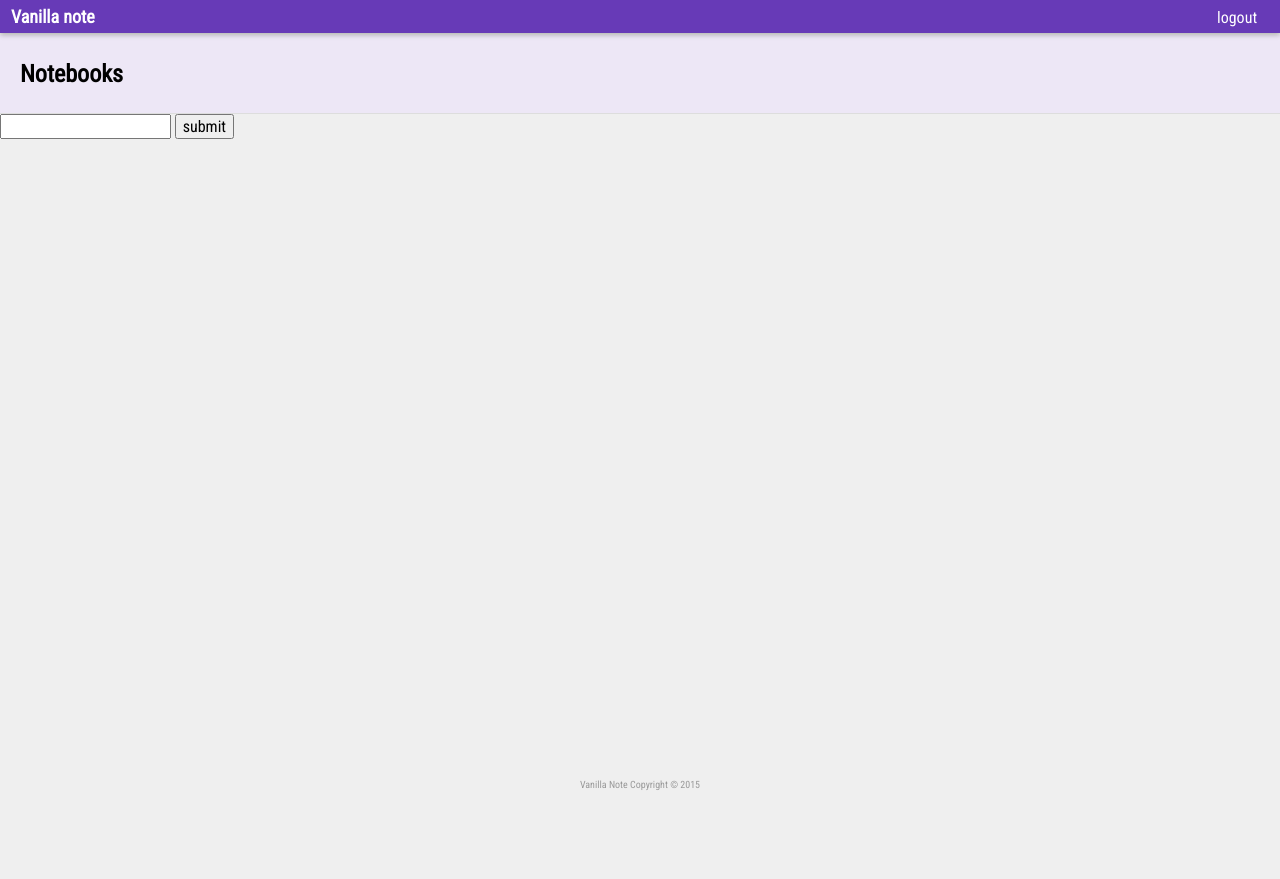
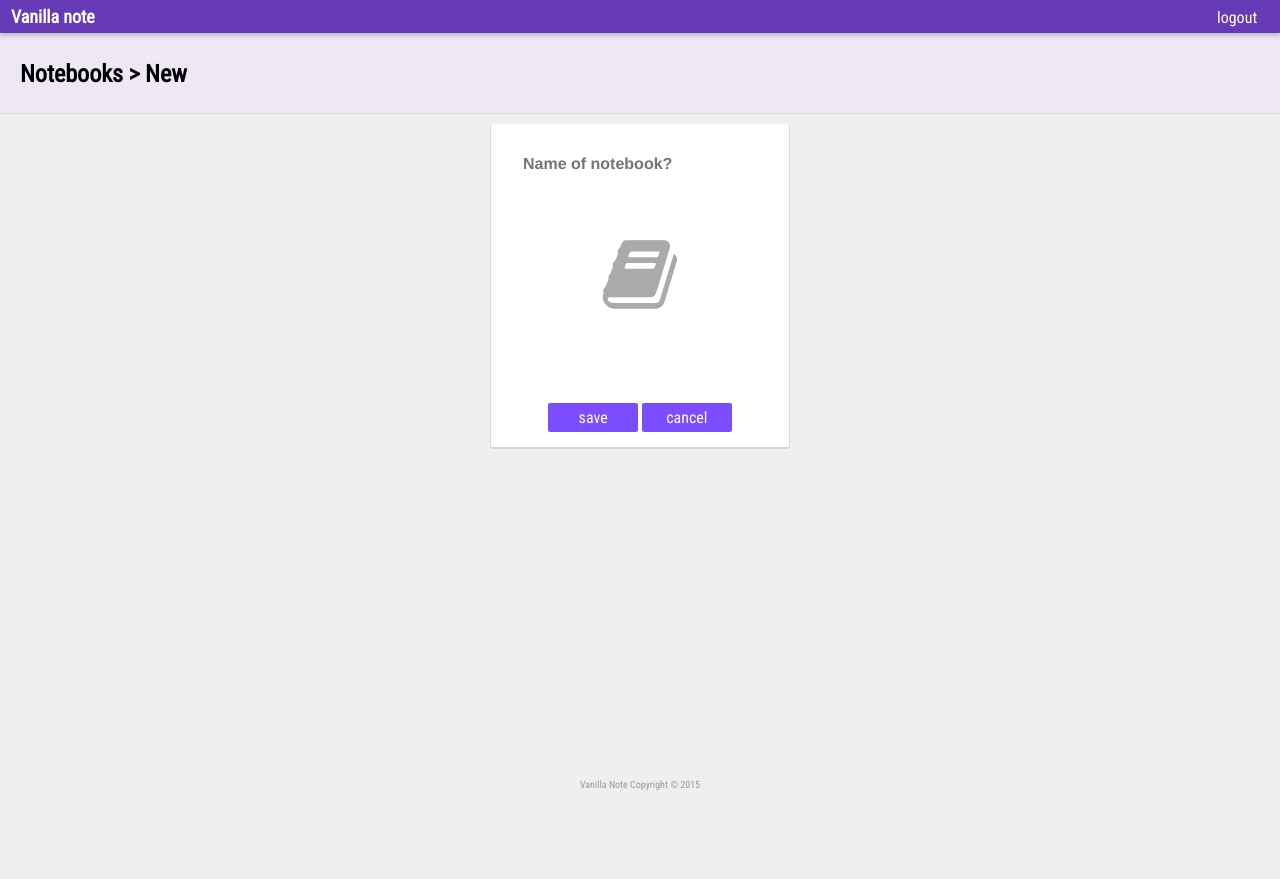
Before and after one commit to joelcolucci/vanillanote, a Flask app: template templates/view_new_notebook.html in a window 1280 px wide. Before the commit the page ends 790 px from the top, so only its background shows below. Run offline with Flask 2, Linux system fonts and the light colour scheme; the template is opened without the code that fills it, so the values that code supplies are empty; parts of the project's set-up code (start-up, migrations or seed data) failed here and were passed over; some libraries are stand-ins or nearby versions.

Commit message:
added new notebook view

```diff
--- a/app.py
+++ b/app.py
@@ -74,7 +74,7 @@ def newNotebook():
         return redirect(url_for('home'))
 
     else:
-        return render_template('new_notebook.html')
+        return render_template('view_new_notebook.html')
 
 
 @app.route('/gconnect', methods=['POST'])
--- a/static/css/layout.css
+++ b/static/css/layout.css
@@ -1,6 +1,10 @@
 /*------------------------------------*\
     #GENERAL-STYLES
 \*------------------------------------*/
+
+*, *:before, *:after {
+  box-sizing: border-box;
+}
 
 * {
     -moz-box-sizing: border-box;
@@ -68,7 +72,10 @@ body {
     padding-left: 15px;
 }
 
-
+.secondary-toolbar-heading a {
+    color: #000;
+    text-decoration: none;
+}
 
 
 
@@ -149,6 +156,43 @@ body {
 
 
 /*------------------------------------*\
+    #VIEW-NEW-NOTEBOOKS-STYLES
+\*------------------------------------*/
+
+.card-xl {
+    height: 325px;
+    width: 300px;
+    padding: 30px;
+    cursor: inherit;
+    position: relative;
+}
+
+.card-xl:hover {
+    opacity: inherit;
+}
+
+.notebook-controls {
+    position: absolute;
+    bottom: 15px;
+    left: 0;
+    width: 100%;
+}
+
+#title {
+    font-weight: bold;
+}
+
+.notebook-controls a,
+.notebook-controls input[type="submit"] {
+    background: #7C4DFF;
+    color: #fff;
+    border-radius: 2px;
+    width: 90px;
+}
+
+
+
+/*------------------------------------*\
     #VIEW-NOTES-STYLES
 \*------------------------------------*/
 
@@ -171,27 +215,14 @@ body {
     margin-bottom: 0;
 }
 
-.note-input {
-    width: 100%;
-    resize: none;
-    border: none;
-    margin-bottom: 10px;
-    font-family: Helvetica, Arial, sans-serif;
-}
 
-.note-input:focus {
-    outline: 0;
-}
 
 .note-submit {
     position: absolute;
     top: 43px;
     right: 40px;
     padding: 5px 15px;
-    background-color: transparent;
-    border: none;
-    border-radius: 13px;
-    color: #651FFF;
+
 }
 
 #note-input-title {
@@ -290,6 +321,16 @@ body {
     #HELPER-STYLES
 \*------------------------------------*/
 
+.fa-book {
+    padding-top: 50px;
+    color: #aaa;
+}
+
+
+/*------------------------------------*\
+    #HELPER-STYLES
+\*------------------------------------*/
+
 .link-primary {
     text-decoration: none;
     color: #fff;
@@ -310,6 +351,25 @@ body {
     width: initial;
 }
 
+.clear-input {
+    width: 100%;
+    resize: none;
+    border: none;
+    margin-bottom: 10px;
+    font-family: Helvetica, Arial, sans-serif;
+}
+
+.clear-input:focus {
+    outline: 0;
+}
+
+.btn-default {
+    background-color: transparent;
+    border: none;
+    color: #651FFF;
+    text-decoration: none;
+}
+
 
 
 /*------------------------------------*\
--- a/templates/view_new_notebook.html
+++ b/templates/view_new_notebook.html
@@ -1,14 +1,20 @@
 {% extends "wrapper_notebooks.html" %}
 {% block content %}
 
-<div class="container">
-    <div class="row">
-        <div class="col-12">
-            <form action="{{ url_for('newNotebook') }}" method="POST">
-                <input type="text" id="name" name="name">
-                <input type="submit" value="submit">
-            </form>
-        </div>
+<div class="secondary-toolbar">
+    <h2 class="secondary-toolbar-heading"><a href="/">Notebooks</a> > New</h2>
+</div>
+
+<div class="notebooks text-center">
+    <div class="card card-xl">
+        <form>
+            <input type="text" name="notebook-title" id="title" placeholder="Name of notebook?" maxlength="30" class="clear-input">
+            <i class="fa fa-book fa-5x"></i>
+            <div class="notebook-controls">
+                <input type="submit" value="save" class="btn-default">
+                <a href="/" class="btn-default">cancel</a>
+            </div>
+        </form>
     </div>
 </div>
 
--- a/templates/view_notebooks.html
+++ b/templates/view_notebooks.html
@@ -1,6 +1,9 @@
 {% extends "wrapper_notebooks.html" %}
 {% block content %}
 
+<div class="secondary-toolbar">
+    <h2 class="secondary-toolbar-heading"><a href="/">Notebooks</a></h2>
+</div>
 <div class="notebooks text-center">
     <div class="card">
     </div>
--- a/templates/view_notes.html
+++ b/templates/view_notes.html
@@ -26,8 +26,8 @@
     <!-- FORM with title content and save -->
 
             <form>
-                <input type="text" id="note-input-title" class="note-input" name="title" placeholder="title" value="CS 51 Algorithms">
-                <textarea id="note-input-content" class="note-input" name="content" placeholder="write content here...">Today we learned about algorithms and all the great things they can do.
+                <input type="text" id="note-input-title" class="clear-input" name="title" placeholder="title" value="CS 51 Algorithms">
+                <textarea id="note-input-content" class="clear-input" name="content" placeholder="write content here...">Today we learned about algorithms and all the great things they can do.
 
 I wasn't surprised at all because thats the way the cookie crumbles.
 
@@ -37,7 +37,7 @@ Today I'd like to find a way to surpass previous escapades.
 2. Test more
 3. Test even more.
 </textarea>
-                <input type="submit" class="note-submit" value="save">
+                <input type="submit" class="btn-default note-submit" value="save">
             </form>
 
 </div>
--- a/templates/wrapper_notebooks.html
+++ b/templates/wrapper_notebooks.html
@@ -8,8 +8,9 @@
     <link href='http://fonts.googleapis.com/css?family=Roboto+Condensed|Courgette' rel='stylesheet' type='text/css'>
     <link rel="stylesheet" href="//maxcdn.bootstrapcdn.com/font-awesome/4.3.0/css/font-awesome.min.css">
     <link href="{{ url_for('static', filename='css/normalize.css') }}" rel="stylesheet">
+
+    <link href="{{ url_for('static', filename='css/theme.css') }}" rel="stylesheet">
     <link href="{{ url_for('static', filename='css/layout.css') }}" rel="stylesheet">
-    <link href="{{ url_for('static', filename='css/theme.css') }}" rel="stylesheet">
     <link href="{{ url_for('static', filename='css/styles.css') }}" rel="stylesheet">
 
 </head>
@@ -22,9 +23,6 @@
             <a href="{{url_for('gdisconnect')}}" class="link-primary">logout</a>
         </div>
     </div>
-    <div class="secondary-toolbar">
-        <h2 class="secondary-toolbar-heading">Notebooks</h2>
-    </div>
 
     {% block content %}
     {% endblock %}
--- a/templates/wrapper_notes.html
+++ b/templates/wrapper_notes.html
@@ -8,8 +8,9 @@
     <link href='http://fonts.googleapis.com/css?family=Roboto+Condensed|Courgette' rel='stylesheet' type='text/css'>
     <link rel="stylesheet" href="//maxcdn.bootstrapcdn.com/font-awesome/4.3.0/css/font-awesome.min.css">
     <link href="{{ url_for('static', filename='css/normalize.css') }}" rel="stylesheet">
+
+    <link href="{{ url_for('static', filename='css/theme.css') }}" rel="stylesheet">
     <link href="{{ url_for('static', filename='css/layout.css') }}" rel="stylesheet">
-    <link href="{{ url_for('static', filename='css/theme.css') }}" rel="stylesheet">
     <link href="{{ url_for('static', filename='css/styles.css') }}" rel="stylesheet">
 
 </head>
```
